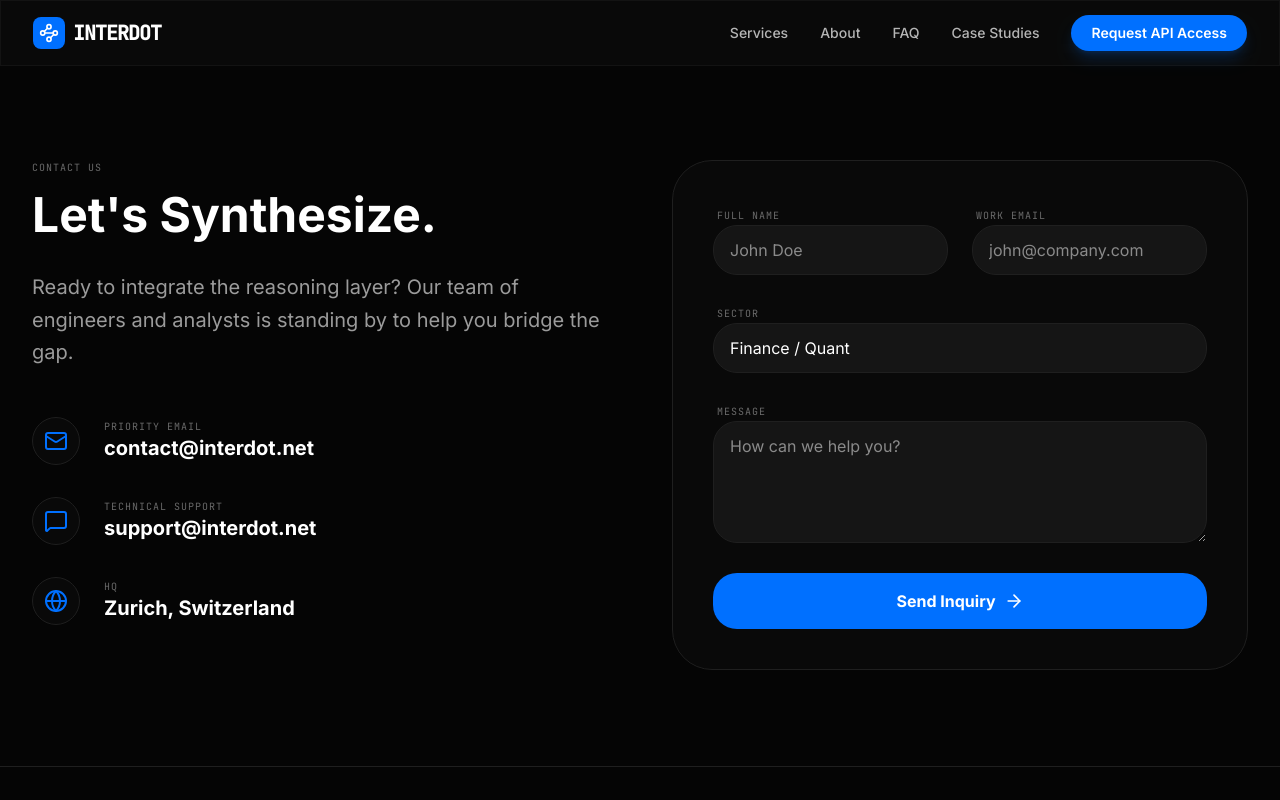
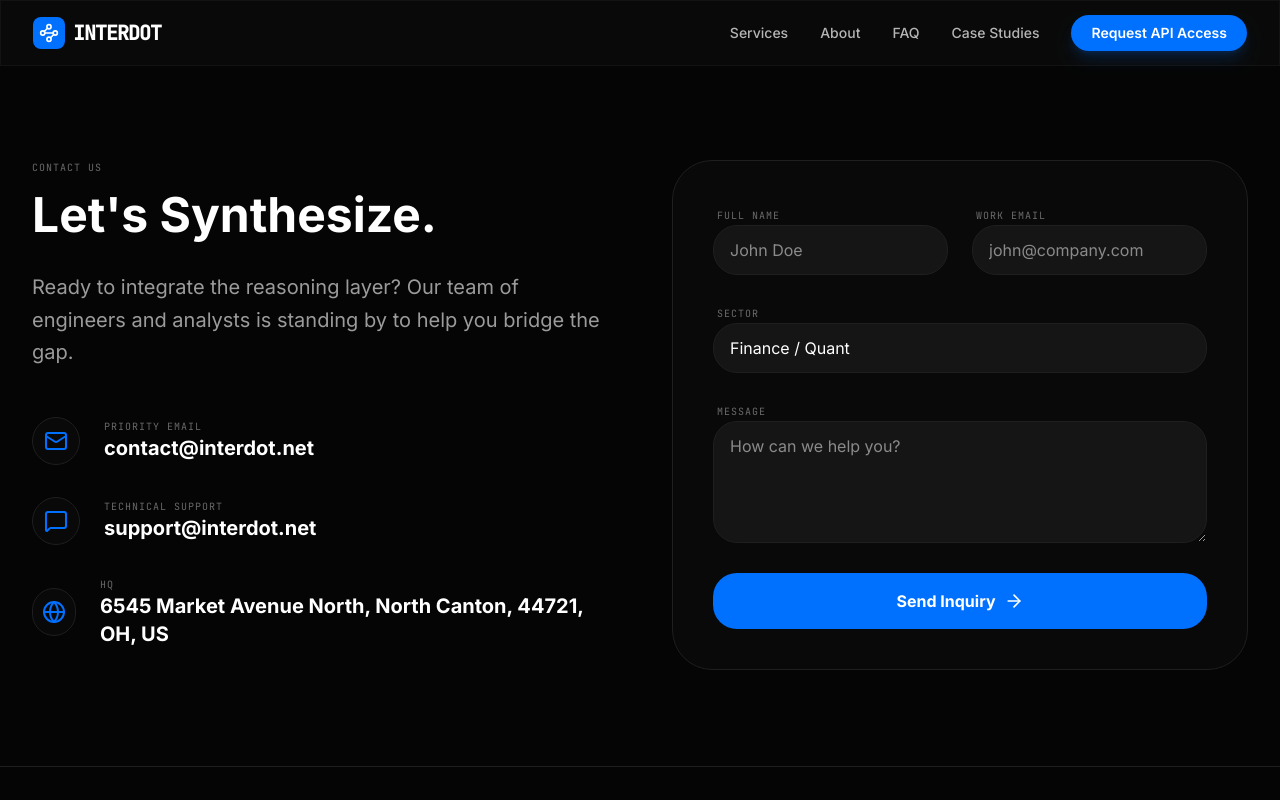
Before and after one commit to 0x01010l/Interd, a React (Vite) app: page /contact in a window 1280 px wide. Shown: the top 800 px of the page. Built offline with nearby package versions, Linux system fonts and the light colour scheme.

Commit message:
Update contact address in Contact.tsx

```diff
--- a/src/pages/Contact.tsx
+++ b/src/pages/Contact.tsx
@@ -40,7 +40,7 @@ export default function Contact() {
                   </div>
                   <div>
                     <div className="mono-label">HQ</div>
-                    <div className="text-xl font-bold">Zurich, Switzerland</div>
+                    <div className="text-xl font-bold">6545 Market Avenue North, North Canton, 44721, OH, US</div>
                   </div>
                 </div>
               </div>
```
